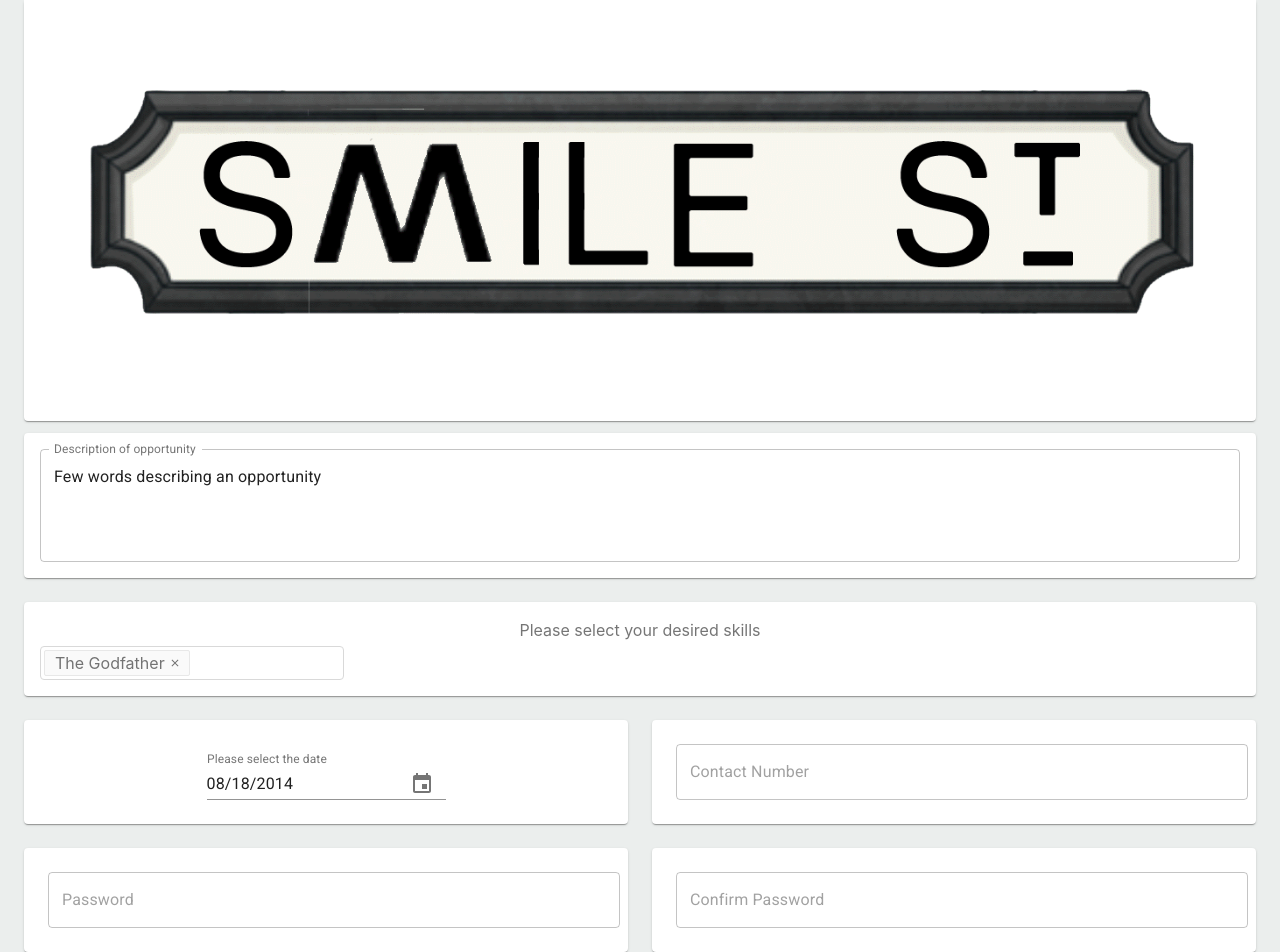
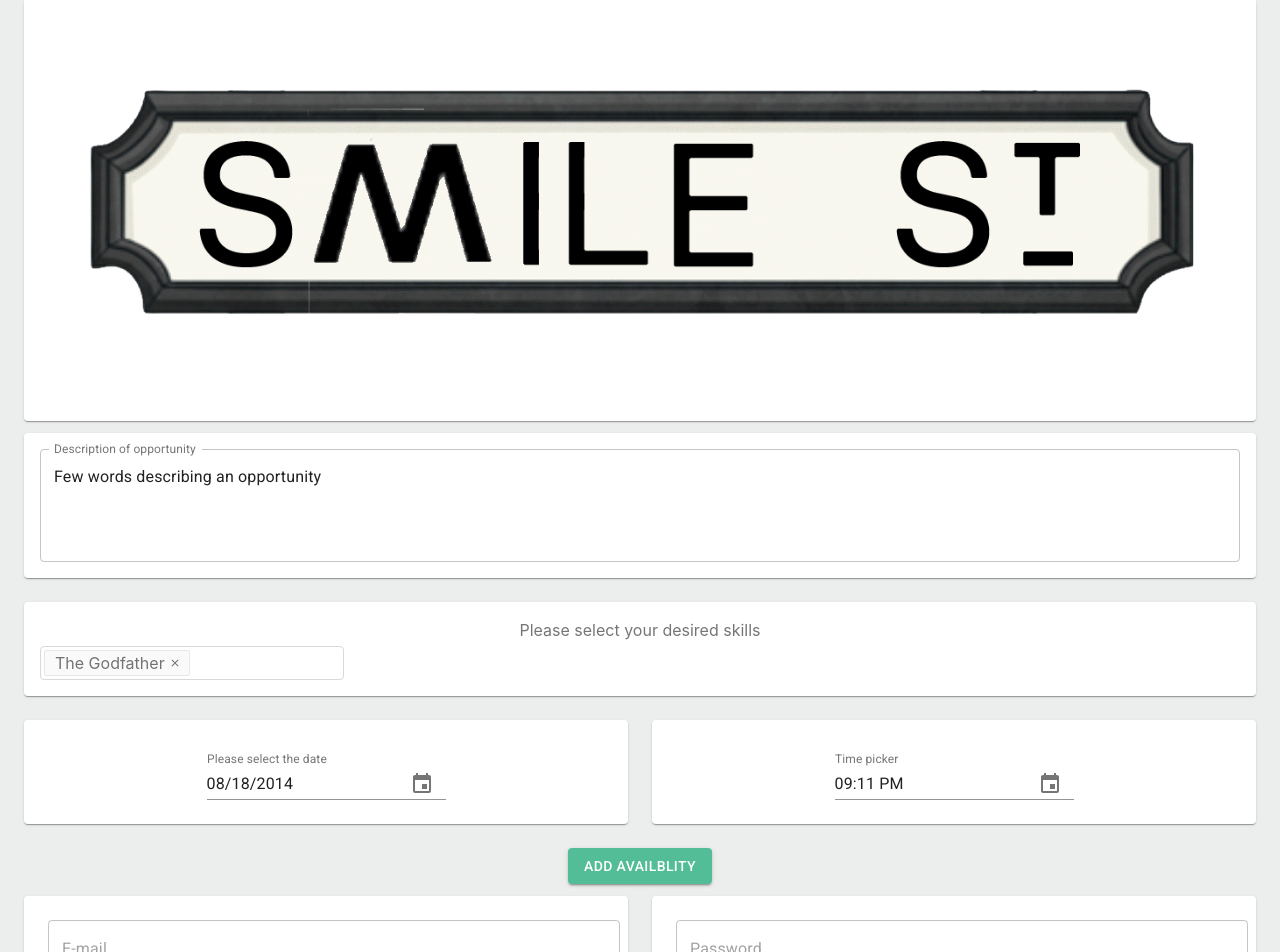
Before and after one commit to smile-street/smile-street, a React (Create React App) app in the folder smile-street-react/: page / in a window 1280 px wide. Shown: the top 952 px of the page. Built offline with nearby package versions, Linux system fonts and the light colour scheme.

Commit message:
added time picker

```diff
--- a/smile-street-react/src/components/GoodCauseOpportunity/GoodCauseOpportunity.js
+++ b/smile-street-react/src/components/GoodCauseOpportunity/GoodCauseOpportunity.js
@@ -6,6 +6,7 @@ import Grid from "@material-ui/core/Grid";
 import Container from "@material-ui/core/Container";
 import { TextField, Button } from "@material-ui/core";
 import MaterialUIPickers from "./DatePicker";
+import MaterialUITimePickers from "./TimePicker";
 
 const GoodCauseOpportunity = () => {
   const useStyles = makeStyles((theme) => ({
@@ -59,49 +60,7 @@ const GoodCauseOpportunity = () => {
             </Grid>
             <Grid item xs={12} sm={6}>
               <Paper className={classes.paper}>
-                <TextField
-                  id="standard-full-width"
-                  style={{ margin: 8 }}
-                  placeholder="Contact Number"
-                  fullWidth
-                  margin="normal"
-                  InputLabelProps={{
-                    shrink: true,
-                  }}
-                  variant="outlined"
-                />
-              </Paper>
-            </Grid>
-            <Grid item xs={12} sm={6}>
-              <Paper className={classes.paper}>
-                <TextField
-                  id="standard-full-width"
-                  style={{ margin: 8 }}
-                  placeholder="Password"
-                  type="password"
-                  fullWidth
-                  margin="normal"
-                  InputLabelProps={{
-                    shrink: true,
-                  }}
-                  variant="outlined"
-                />
-              </Paper>
-            </Grid>
-            <Grid item xs={12} sm={6}>
-              <Paper className={classes.paper}>
-                <TextField
-                  id="standard-full-width"
-                  style={{ margin: 8 }}
-                  type="password"
-                  placeholder="Confirm Password"
-                  fullWidth
-                  margin="normal"
-                  InputLabelProps={{
-                    shrink: true,
-                  }}
-                  variant="outlined"
-                />
+                <MaterialUITimePickers />
               </Paper>
             </Grid>
 
--- /dev/null
+++ b/smile-street-react/src/components/GoodCauseOpportunity/TimePicker.js
@@ -0,0 +1,35 @@
+import "date-fns";
+import React from "react";
+import Grid from "@material-ui/core/Grid";
+import DateFnsUtils from "@date-io/date-fns";
+import {
+  MuiPickersUtilsProvider,
+  KeyboardTimePicker,
+} from "@material-ui/pickers";
+
+function MaterialUITimePickers() {
+  const [selectedDate, setSelectedDate] = React.useState(
+    new Date("2014-08-18T21:11:54")
+  );
+
+  const handleDateChange = (date) => {
+    setSelectedDate(date);
+  };
+  return (
+    <MuiPickersUtilsProvider utils={DateFnsUtils}>
+      <Grid container justify="space-around">
+        <KeyboardTimePicker
+          margin="normal"
+          id="time-picker"
+          label="Time picker"
+          value={selectedDate}
+          onChange={handleDateChange}
+          KeyboardButtonProps={{
+            "aria-label": "change time",
+          }}
+        />
+      </Grid>
+    </MuiPickersUtilsProvider>
+  );
+}
+export default MaterialUITimePickers;
```
